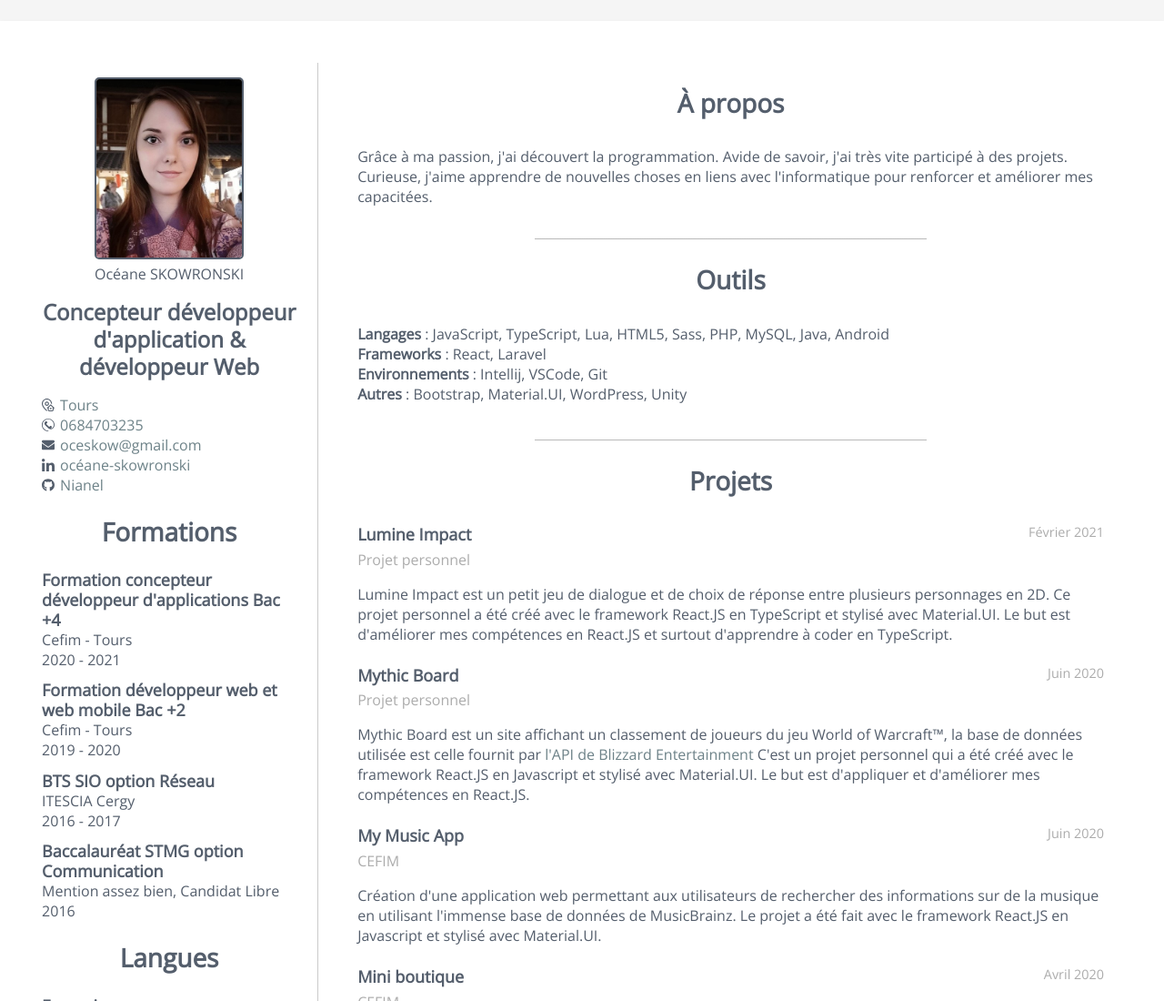
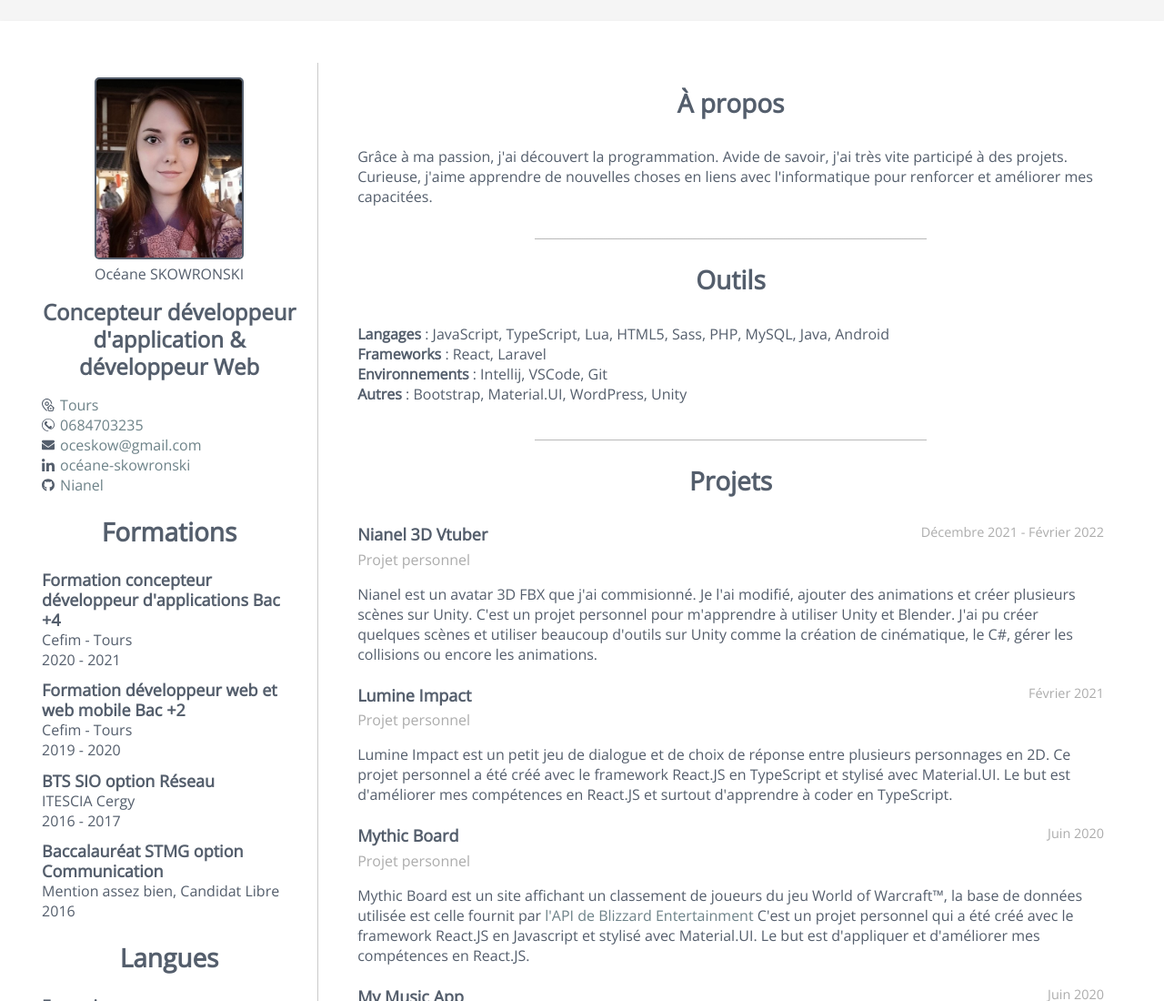
Before and after one commit to OceaneSkow/CV-master, a plain HTML site: page index.html in a window 1280 px wide. Shown: the top 1100 px of the page at 91% size. Drawn offline with nearby package versions, Linux system fonts and the light colour scheme.

Commit message:
Update index.html

```diff
--- a/index.html
+++ b/index.html
@@ -122,6 +122,13 @@
       </section>
       <section id="projects">
         <h2>Projets</h2>
+        <div>
+          <h3>Nianel 3D Vtuber<span class="period">Décembre 2021 - Février 2022</span></h3>
+          <h4>Projet personnel</h4>
+          <p> Nianel est un avatar 3D FBX que j'ai commisionné. Je l'ai modifié, ajouter des animations et créer plusieurs scènes sur Unity.
+            C'est un projet personnel pour m'apprendre à utiliser Unity et Blender. J'ai pu créer quelques scènes et utiliser beaucoup d'outils sur Unity comme la création de cinématique, le C#, gérer les collisions ou encore les animations.
+          </p>
+        </div>
         <div>
           <h3>Lumine Impact<span class="period">Février 2021</span></h3>
           <h4>Projet personnel</h4>
```
